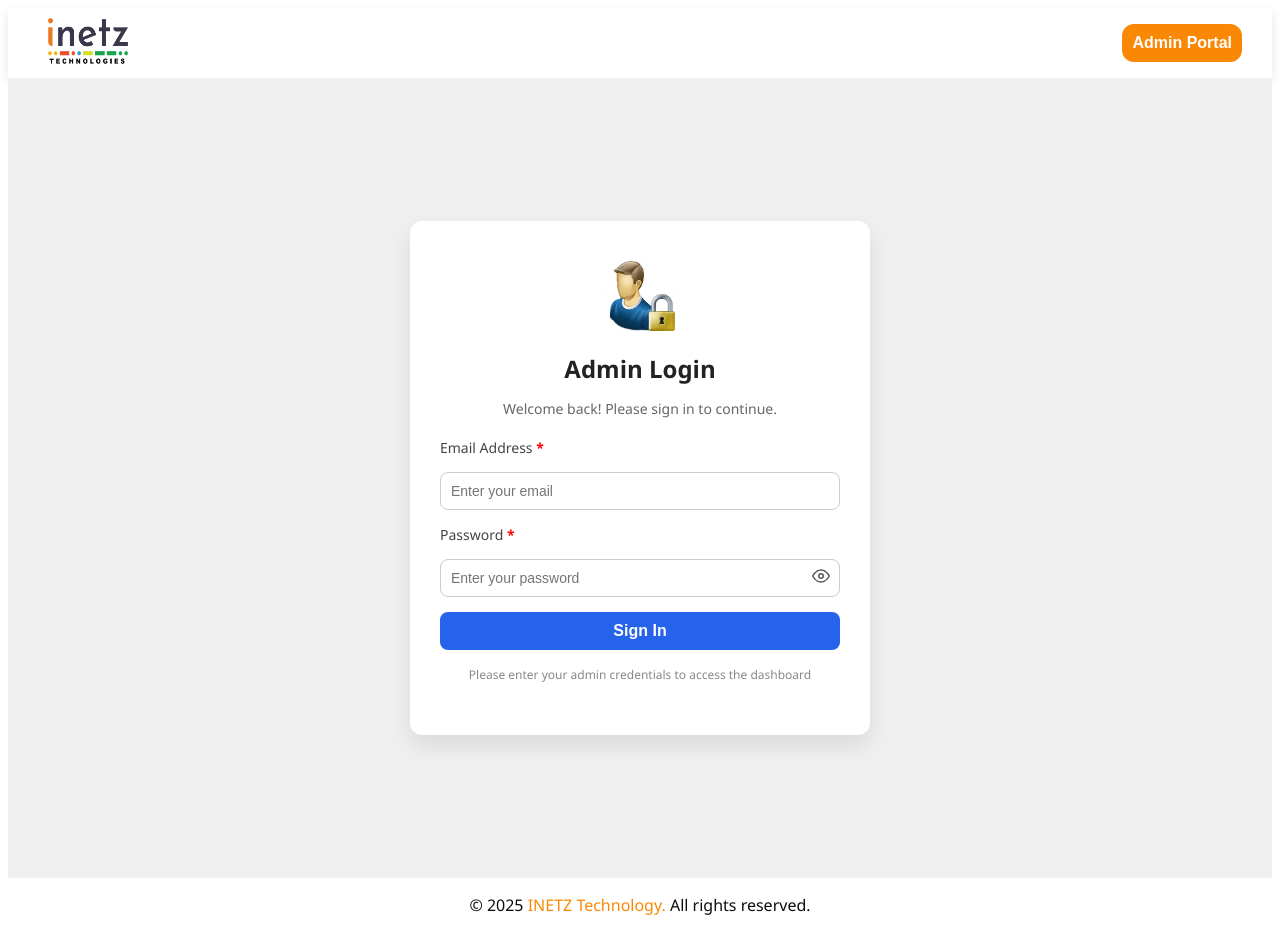
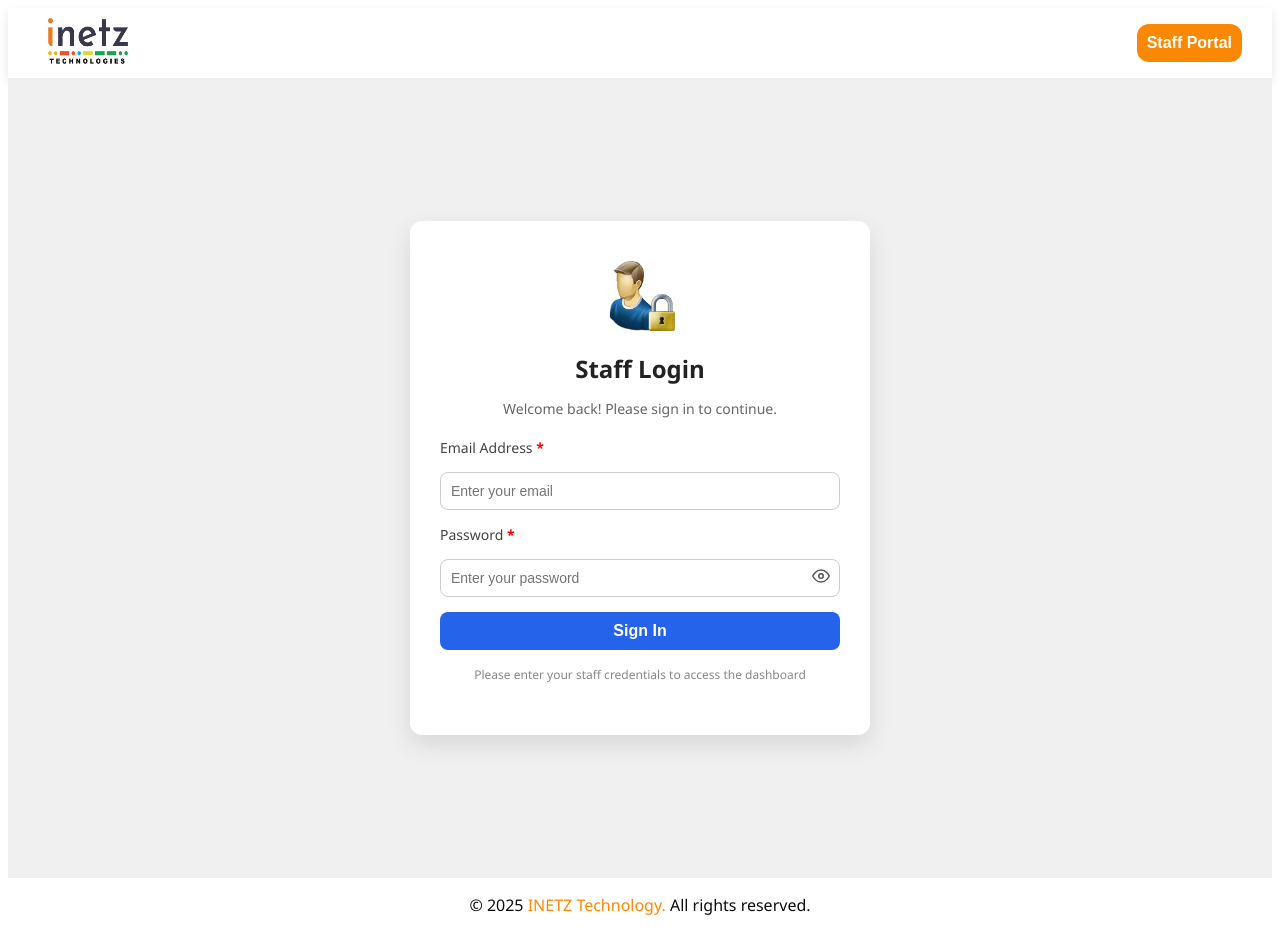
Before and after one commit to Puvitha-Git/inetz-admin, a React (Vite) app: page / in a window 1280 px wide. Built offline with nearby package versions, Linux system fonts and the light colour scheme.

Commit message:
fifth commit

```diff
--- a/src/components/Form.jsx
+++ b/src/components/Form.jsx
@@ -63,7 +63,7 @@ const Form = () => {
         <div className="form-icon">
           <img src={lock} alt="lock icon" className="lock" />
         </div>
-        <h2>Admin Login</h2>
+        <h2>Staff Login</h2>
         <p className="subtitle">Welcome back! Please sign in to continue.</p>
         <form onSubmit={handleSubmit}>
           <label>Email Address <span className="indicate">*</span></label>
@@ -106,7 +106,7 @@ const Form = () => {
         </form>
 
         {message && <p className="auth-message">{message}</p>}
-        <p className="note">Please enter your admin credentials to access the dashboard</p>
+        <p className="note">Please enter your staff credentials to access the dashboard</p>
       </div>
     </div>
   );
--- a/src/components/Navbar.jsx
+++ b/src/components/Navbar.jsx
@@ -7,7 +7,8 @@ const Navbar = () => {
       <div className="navbar-left">
         <img src={logo} alt="Logo" className="logo" />
       </div>
-      <button className="admin-button">Admin Portal</button>
+      <button className="admin-button">Staff Portal</button>
+
     </header>
   );
 };
--- a/src/pages/AddStudentPage.jsx
+++ b/src/pages/AddStudentPage.jsx
@@ -102,7 +102,7 @@ const AddStudentPage = () => {
               value={studentName}
               onChange={(e) => {
                 setStudentName(e.target.value);
-                if (e.target.value.trim()) setErrors(prev => ({ ...prev, studentName: '' }));
+                if (e.target.value.trim()) setErrors((prev) => ({ ...prev, studentName: '' }));
               }}
             />
             {errors.studentName && <p className="error">{errors.studentName}</p>}
@@ -201,10 +201,9 @@ const AddStudentPage = () => {
                 <select
                   value={domain}
                   onChange={(e) => {
-                    const val = e.target.value;
-                    setDomain(val);
+                    setDomain(e.target.value);
                     setSpecificDomain('');
-                    if (val) setErrors(prev => ({ ...prev, domain: '' }));
+                    if (e.target.value) setErrors(prev => ({ ...prev, domain: '' }));
                   }}
                 >
                   <option value="" disabled hidden>Select Domain</option>
@@ -236,7 +235,7 @@ const AddStudentPage = () => {
               </>
             )}
 
-            <button type="submit">Download Certificate</button>
+            <button type="submit">Submit Students Details</button>
           </form>
         </div>
       </div>
```
